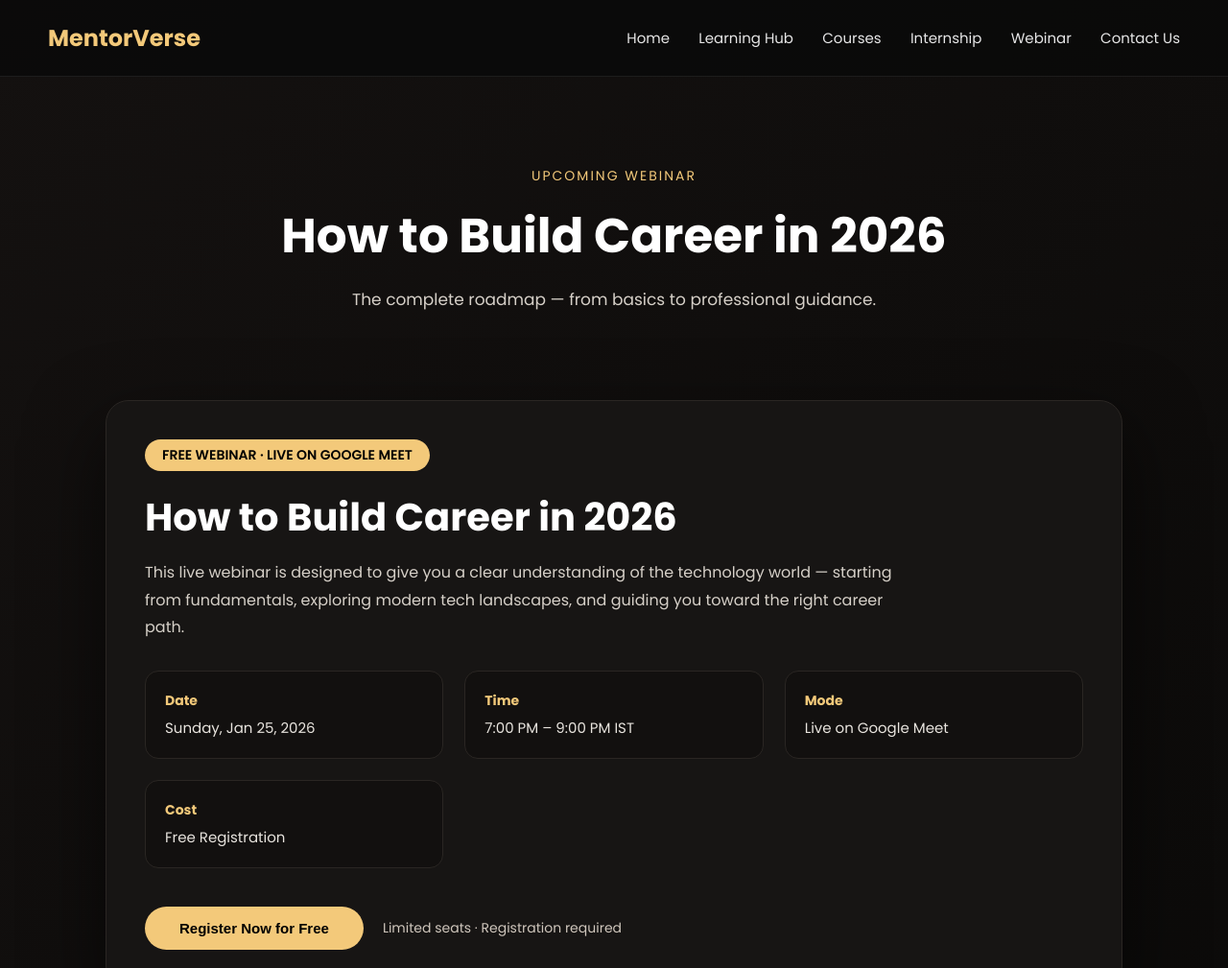
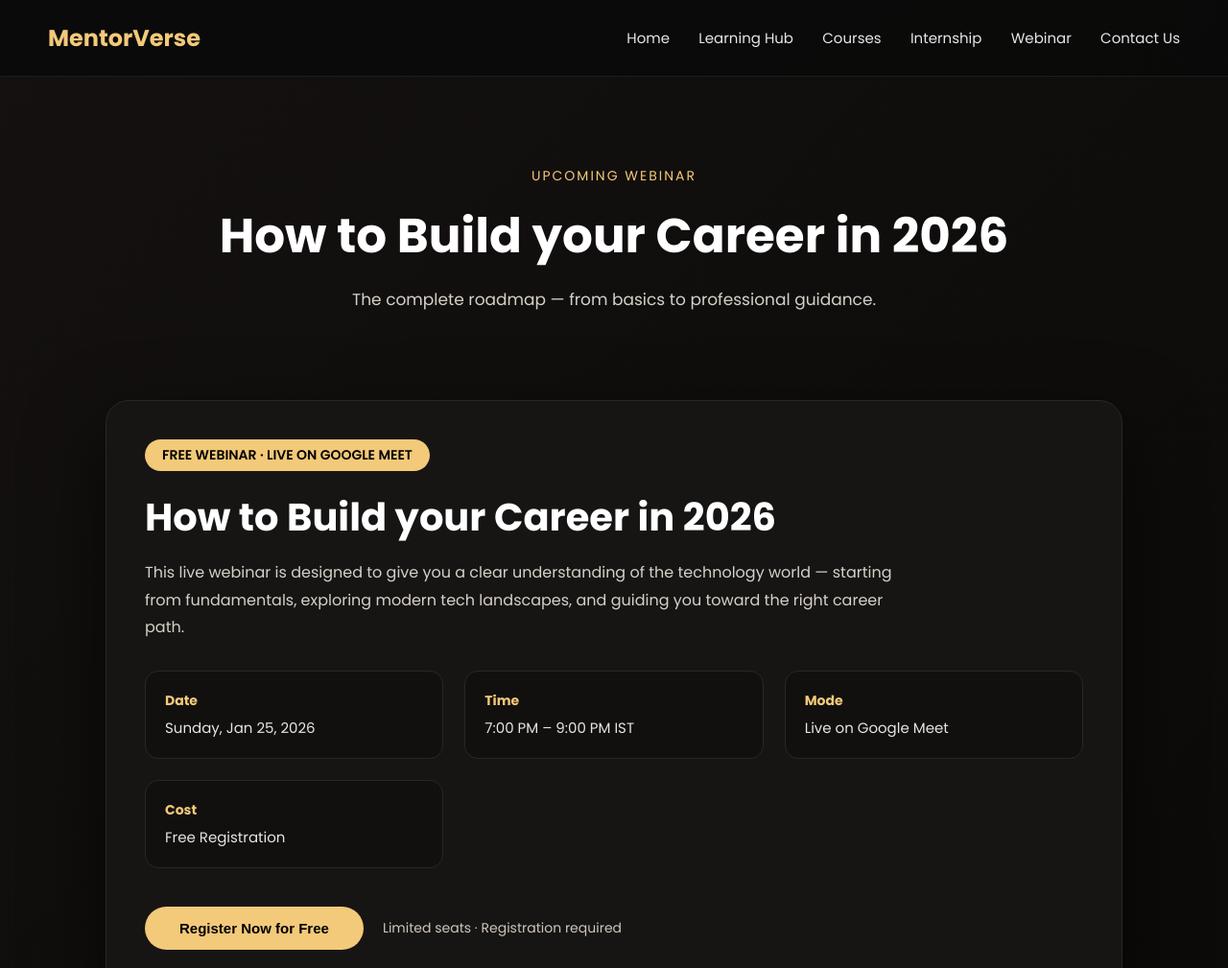
Before and after one commit to mentorverse09-lab/Website, a website: page webinar.html in a window 1280 px wide. Shown: the top 1009 px of the page at 96% size. Drawn offline with Linux system fonts and the light colour scheme.

Commit message:
Update webinar.html

```diff
--- a/webinar.html
+++ b/webinar.html
@@ -205,7 +205,7 @@ footer{
 <!-- HERO -->
 <section class="hero">
   <small>UPCOMING WEBINAR</small>
-  <h1>How to Build Career in 2026</h1>
+  <h1>How to Build your Career in 2026</h1>
   <p>The complete roadmap — from basics to professional guidance.</p>
 </section>
 
@@ -215,7 +215,7 @@ footer{
 
     <div class="badge">FREE WEBINAR · LIVE ON GOOGLE MEET</div>
 
-    <div class="webinar-title">How to Build Career in 2026</div>
+    <div class="webinar-title">How to Build your Career in 2026</div>
 
     <p class="webinar-desc">
       This live webinar is designed to give you a clear understanding of the
```
